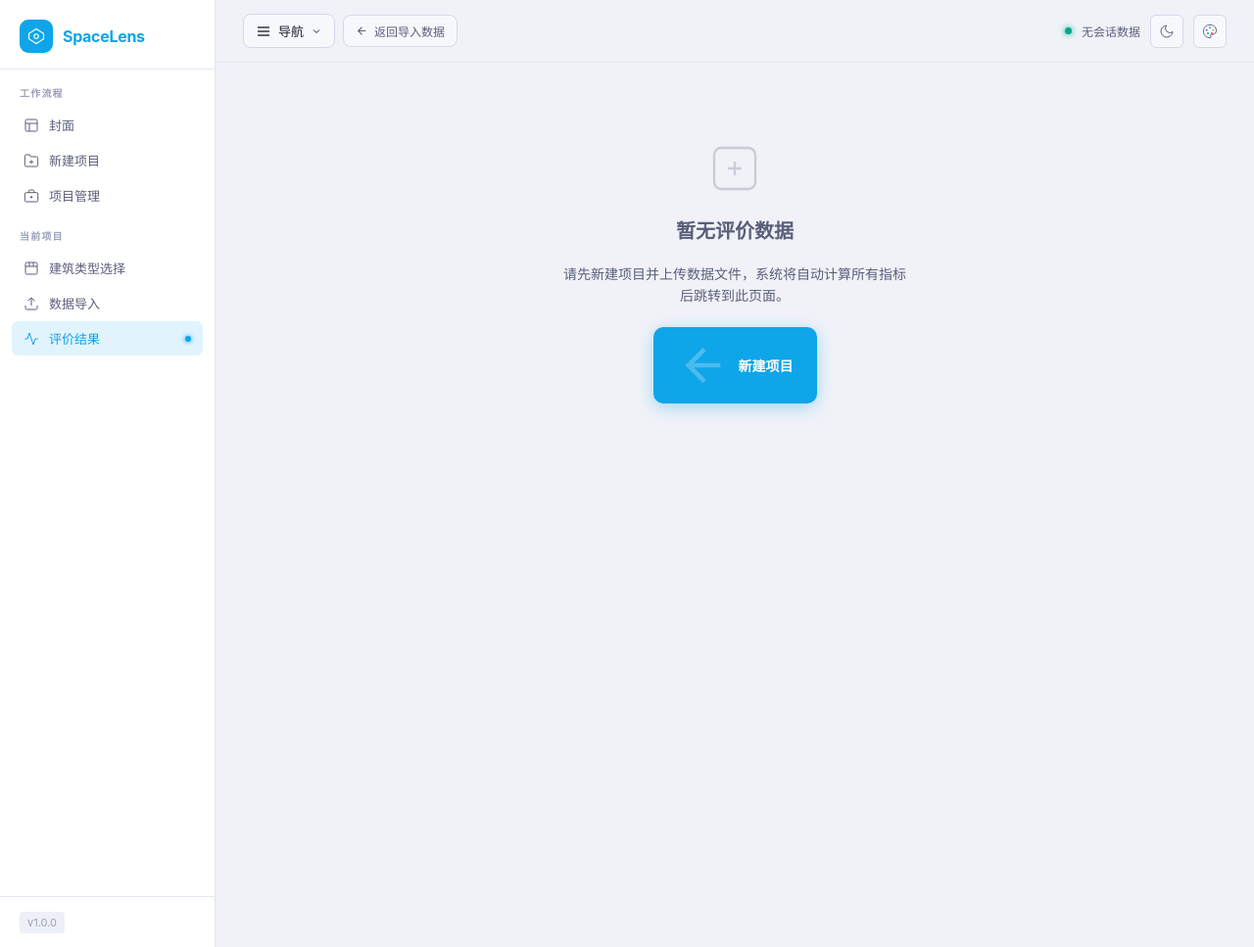
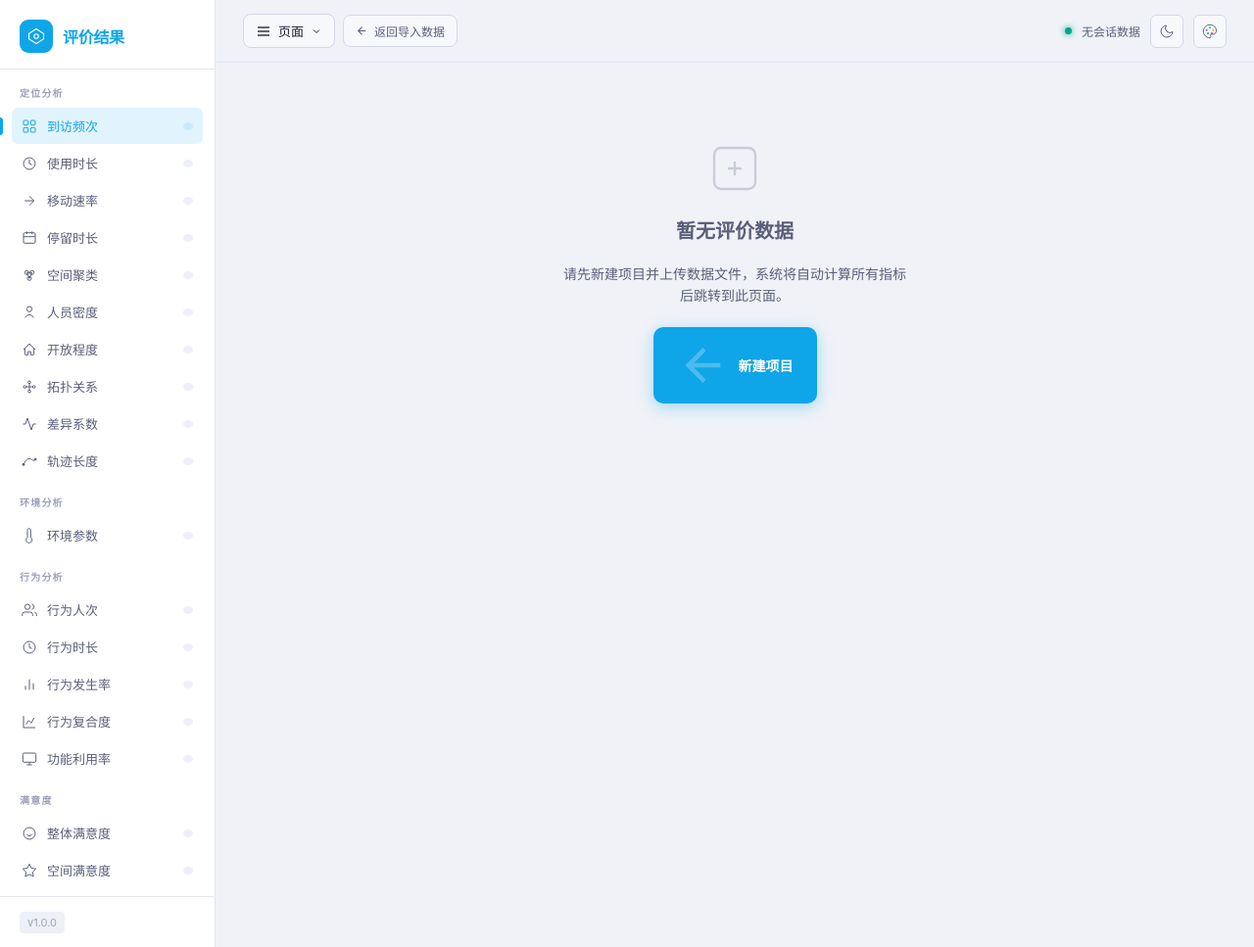
Before and after one commit to lafreniereliria/SpaceLens, a Flask app: page / in a window 1280 px wide. Shown: the whole page at 98% size. Run offline with Flask 3, Linux system fonts and the light colour scheme.

Commit message:
ui: restore sidebar as metric nav, topnav dropdown as page nav
- Sidebar: reverted back to full metric result tab list
  (定位/环境/行为/满意度 sections with status dots)
- Topbar dropdown: now shows page navigation workflow
  (封面 / 项目管理 / 建筑类型选择 / 数据导入 / 评价结果 current)
  items are <a> links with mini icons; '评价结果' is dimmed current marker
- Removed switchViewTop() — view switching only via sidebar clicks
- Cleaned switchView() to remove stale topnav-item active sync

```diff
--- a/templates/index.html
+++ b/templates/index.html
@@ -191,14 +191,16 @@
   color: var(--text-dim); text-transform: uppercase;
 }
 .topnav-item {
-  display: block; width: 100%; text-align: left;
+  display: flex; align-items: center; gap: 8px; width: 100%; text-align: left;
   padding: 7px 16px;
   font-size: 13px; color: var(--text-secondary);
   background: transparent; border: none; cursor: pointer;
+  text-decoration: none;
   transition: all 0.12s;
 }
 .topnav-item:hover { background: var(--bg-hover); color: var(--text-primary); }
 .topnav-item.active { color: var(--accent); font-weight: 500; }
+.topnav-item-current { color: var(--accent) !important; font-weight: 500; opacity: 0.75; }
 
 /* 项目管理按钮 */
 .topnav-mgr-btn {
@@ -268,70 +270,111 @@
         <circle cx="12" cy="12" r="3"/>
       </svg>
     </div>
-    <span class="logo-text"><strong>SpaceLens</strong></span>
+    <span class="logo-text"><strong>评价结果</strong></span>
   </div>
 
-  <!-- 工作流步骤导航 -->
-  <nav class="sidebar-nav workflow-nav">
-    <div class="nav-section-label">工作流程</div>
+  <nav class="sidebar-nav">
+    <!-- 定位分析 -->
+    <div class="nav-section-label">定位分析</div>
+    <button class="nav-item active" data-view="heatmap">
+      <svg class="nav-icon" viewBox="0 0 24 24" fill="none" stroke="currentColor" stroke-width="1.5"><rect x="3" y="3" width="7" height="7" rx="1"/><rect x="14" y="3" width="7" height="7" rx="1"/><rect x="3" y="14" width="7" height="7" rx="1"/><rect x="14" y="14" width="7" height="7" rx="1"/></svg>
+      <span>到访频次</span>
+      <div class="nav-badge" id="nbadge-heatmap"></div>
+    </button>
+    <button class="nav-item" data-view="usetime">
+      <svg class="nav-icon" viewBox="0 0 24 24" fill="none" stroke="currentColor" stroke-width="1.5"><circle cx="12" cy="12" r="9"/><polyline points="12 6 12 12 16 14"/></svg>
+      <span>使用时长</span>
+      <div class="nav-badge" id="nbadge-usetime"></div>
+    </button>
+    <button class="nav-item" data-view="speed">
+      <svg class="nav-icon" viewBox="0 0 24 24" fill="none" stroke="currentColor" stroke-width="1.5"><path d="M5 12h14M12 5l7 7-7 7"/></svg>
+      <span>移动速率</span>
+      <div class="nav-badge" id="nbadge-speed"></div>
+    </button>
+    <button class="nav-item" data-view="duration">
+      <svg class="nav-icon" viewBox="0 0 24 24" fill="none" stroke="currentColor" stroke-width="1.5"><rect x="3" y="4" width="18" height="16" rx="2"/><line x1="8" y1="2" x2="8" y2="6"/><line x1="16" y1="2" x2="16" y2="6"/><line x1="3" y1="10" x2="21" y2="10"/></svg>
+      <span>停留时长</span>
+      <div class="nav-badge" id="nbadge-duration"></div>
+    </button>
+    <button class="nav-item" data-view="cluster">
+      <svg class="nav-icon" viewBox="0 0 24 24" fill="none" stroke="currentColor" stroke-width="1.5"><circle cx="8" cy="8" r="3"/><circle cx="16" cy="8" r="3"/><circle cx="12" cy="17" r="3"/><line x1="8" y1="8" x2="16" y2="8"/><line x1="8" y1="8" x2="12" y2="17"/><line x1="16" y1="8" x2="12" y2="17"/></svg>
+      <span>空间聚类</span>
+      <div class="nav-badge" id="nbadge-cluster"></div>
+    </button>
+    <button class="nav-item" data-view="density">
+      <svg class="nav-icon" viewBox="0 0 24 24" fill="none" stroke="currentColor" stroke-width="1.5"><circle cx="12" cy="7" r="4"/><path d="M5.5 20a7 7 0 0113 0"/></svg>
+      <span>人员密度</span>
+      <div class="nav-badge" id="nbadge-density"></div>
+    </button>
+    <button class="nav-item" data-view="openness">
+      <svg class="nav-icon" viewBox="0 0 24 24" fill="none" stroke="currentColor" stroke-width="1.5"><path d="M3 12l9-9 9 9M5 10v9a1 1 0 001 1h4v-5h4v5h4a1 1 0 001-1v-9"/></svg>
+      <span>开放程度</span>
+      <div class="nav-badge" id="nbadge-openness"></div>
+    </button>
+    <button class="nav-item" data-view="topology">
+      <svg class="nav-icon" viewBox="0 0 24 24" fill="none" stroke="currentColor" stroke-width="1.5"><circle cx="5" cy="12" r="2"/><circle cx="19" cy="12" r="2"/><circle cx="12" cy="5" r="2"/><circle cx="12" cy="19" r="2"/><line x1="7" y1="12" x2="17" y2="12"/><line x1="12" y1="7" x2="12" y2="17"/></svg>
+      <span>拓扑关系</span>
+      <div class="nav-badge" id="nbadge-topology"></div>
+    </button>
+    <button class="nav-item" data-view="difference">
+      <svg class="nav-icon" viewBox="0 0 24 24" fill="none" stroke="currentColor" stroke-width="1.5"><polyline points="22 12 18 12 15 21 9 3 6 12 2 12"/></svg>
+      <span>差异系数</span>
+      <div class="nav-badge" id="nbadge-difference"></div>
+    </button>
+    <button class="nav-item" data-view="trajectory">
+      <svg class="nav-icon" viewBox="0 0 24 24" fill="none" stroke="currentColor" stroke-width="1.5"><path d="M3 17 C6 12 8 8 12 8 C16 8 18 14 21 9"/><circle cx="3" cy="17" r="1.5" fill="currentColor"/><circle cx="21" cy="9" r="1.5" fill="currentColor"/></svg>
+      <span>轨迹长度</span>
+      <div class="nav-badge" id="nbadge-trajectory"></div>
+    </button>
 
-    <!-- 封面 -->
-    <a class="nav-item workflow-item" href="/">
-      <svg class="nav-icon" viewBox="0 0 24 24" fill="none" stroke="currentColor" stroke-width="1.5">
-        <rect x="3" y="3" width="18" height="18" rx="2"/>
-        <path d="M3 9h18M9 21V9"/>
-      </svg>
-      <span>封面</span>
-    </a>
+    <!-- 环境分析 -->
+    <div class="nav-section-label" style="margin-top:12px">环境分析</div>
+    <button class="nav-item" data-view="environment">
+      <svg class="nav-icon" viewBox="0 0 24 24" fill="none" stroke="currentColor" stroke-width="1.5"><path d="M14 14.76V3.5a2.5 2.5 0 00-5 0v11.26a4.5 4.5 0 105 0z"/></svg>
+      <span>环境参数</span>
+      <div class="nav-badge" id="nbadge-environment"></div>
+    </button>
 
-    <!-- 新建项目 -->
-    <a class="nav-item workflow-item" href="/projects">
-      <svg class="nav-icon" viewBox="0 0 24 24" fill="none" stroke="currentColor" stroke-width="1.5">
-        <path d="M22 19a2 2 0 01-2 2H4a2 2 0 01-2-2V5a2 2 0 012-2h5l2 3h9a2 2 0 012 2z"/>
-        <line x1="12" y1="11" x2="12" y2="17"/><line x1="9" y1="14" x2="15" y2="14"/>
-      </svg>
-      <span>新建项目</span>
-    </a>
+    <!-- 行为分析 -->
+    <div class="nav-section-label" style="margin-top:12px">行为分析</div>
+    <button class="nav-item" data-view="behavior_count">
+      <svg class="nav-icon" viewBox="0 0 24 24" fill="none" stroke="currentColor" stroke-width="1.5"><path d="M17 21v-2a4 4 0 00-4-4H5a4 4 0 00-4 4v2"/><circle cx="9" cy="7" r="4"/><path d="M23 21v-2a4 4 0 00-3-3.87"/><path d="M16 3.13a4 4 0 010 7.75"/></svg>
+      <span>行为人次</span>
+      <div class="nav-badge" id="nbadge-behavior_count"></div>
+    </button>
+    <button class="nav-item" data-view="behavior_duration">
+      <svg class="nav-icon" viewBox="0 0 24 24" fill="none" stroke="currentColor" stroke-width="1.5"><circle cx="12" cy="12" r="9"/><polyline points="12 6 12 12 16 14"/></svg>
+      <span>行为时长</span>
+      <div class="nav-badge" id="nbadge-behavior_duration"></div>
+    </button>
+    <button class="nav-item" data-view="behavior_rate">
+      <svg class="nav-icon" viewBox="0 0 24 24" fill="none" stroke="currentColor" stroke-width="1.5"><line x1="18" y1="20" x2="18" y2="10"/><line x1="12" y1="20" x2="12" y2="4"/><line x1="6" y1="20" x2="6" y2="14"/></svg>
+      <span>行为发生率</span>
+      <div class="nav-badge" id="nbadge-behavior_rate"></div>
+    </button>
+    <button class="nav-item" data-view="behavior_entropy">
+      <svg class="nav-icon" viewBox="0 0 24 24" fill="none" stroke="currentColor" stroke-width="1.5"><path d="M3 3v18h18"/><path d="M7 16l4-6 4 4 4-8"/></svg>
+      <span>行为复合度</span>
+      <div class="nav-badge" id="nbadge-behavior_entropy"></div>
+    </button>
+    <button class="nav-item" data-view="utilization">
+      <svg class="nav-icon" viewBox="0 0 24 24" fill="none" stroke="currentColor" stroke-width="1.5"><rect x="2" y="3" width="20" height="14" rx="2"/><path d="M8 21h8M12 17v4"/></svg>
+      <span>功能利用率</span>
+      <div class="nav-badge" id="nbadge-utilization"></div>
+    </button>
 
-    <!-- 项目管理 -->
-    <a class="nav-item workflow-item" href="/projects">
-      <svg class="nav-icon" viewBox="0 0 24 24" fill="none" stroke="currentColor" stroke-width="1.5">
-        <rect x="2" y="7" width="20" height="14" rx="2"/>
-        <path d="M16 7V5a2 2 0 00-2-2h-4a2 2 0 00-2 2v2"/>
-        <line x1="12" y1="12" x2="12" y2="16"/><line x1="10" y1="14" x2="14" y2="14"/>
-      </svg>
-      <span>项目管理</span>
-    </a>
-
-    <div class="nav-section-label" style="margin-top:12px">当前项目</div>
-
-    <!-- 建筑类型选择 -->
-    <a class="nav-item workflow-item" href="/new_project">
-      <svg class="nav-icon" viewBox="0 0 24 24" fill="none" stroke="currentColor" stroke-width="1.5">
-        <rect x="3" y="3" width="18" height="18" rx="2"/>
-        <path d="M3 9h18M9 3v6M15 3v6"/>
-      </svg>
-      <span>建筑类型选择</span>
-    </a>
-
-    <!-- 数据导入 -->
-    <a class="nav-item workflow-item" href="/new_project">
-      <svg class="nav-icon" viewBox="0 0 24 24" fill="none" stroke="currentColor" stroke-width="1.5">
-        <path d="M21 15v4a2 2 0 01-2 2H5a2 2 0 01-2-2v-4"/>
-        <polyline points="17 8 12 3 7 8"/>
-        <line x1="12" y1="3" x2="12" y2="15"/>
-      </svg>
-      <span>数据导入</span>
-    </a>
-
-    <!-- 评价结果（当前步骤，高亮） -->
-    <div class="nav-item workflow-item workflow-current" style="cursor:default">
-      <svg class="nav-icon" viewBox="0 0 24 24" fill="none" stroke="currentColor" stroke-width="1.5">
-        <polyline points="22 12 18 12 15 21 9 3 6 12 2 12"/>
-      </svg>
-      <span>评价结果</span>
-      <div class="workflow-active-dot"></div>
-    </div>
+    <!-- 满意度 -->
+    <div class="nav-section-label" style="margin-top:12px">满意度</div>
+    <button class="nav-item" data-view="satisfaction">
+      <svg class="nav-icon" viewBox="0 0 24 24" fill="none" stroke="currentColor" stroke-width="1.5"><circle cx="12" cy="12" r="9"/><path d="M8 13s1.5 3 4 3 4-3 4-3"/><line x1="9" y1="9" x2="9.01" y2="9"/><line x1="15" y1="9" x2="15.01" y2="9"/></svg>
+      <span>整体满意度</span>
+      <div class="nav-badge" id="nbadge-satisfaction"></div>
+    </button>
+    <button class="nav-item" data-view="satisfaction_region">
+      <svg class="nav-icon" viewBox="0 0 24 24" fill="none" stroke="currentColor" stroke-width="1.5"><polygon points="12 2 15.09 8.26 22 9.27 17 14.14 18.18 21.02 12 17.77 5.82 21.02 7 14.14 2 9.27 8.91 8.26 12 2"/></svg>
+      <span>空间满意度</span>
+      <div class="nav-badge" id="nbadge-satisfaction_region"></div>
+    </button>
   </nav>
 
   <div class="sidebar-footer">
@@ -349,7 +392,7 @@
       <div class="topnav-wrap" id="topnav-wrap">
         <button class="topnav-btn" id="topnav-btn" onclick="toggleTopNav()" title="切换指标">
           <svg width="16" height="16" viewBox="0 0 24 24" fill="none" stroke="currentColor" stroke-width="2"><line x1="3" y1="6" x2="21" y2="6"/><line x1="3" y1="12" x2="21" y2="12"/><line x1="3" y1="18" x2="21" y2="18"/></svg>
-          <span id="topnav-label">导航</span>
+          <span id="topnav-label">页面</span>
           <svg class="topnav-caret" width="12" height="12" viewBox="0 0 24 24" fill="none" stroke="currentColor" stroke-width="2"><polyline points="6 9 12 15 18 9"/></svg>
         </button>
         <div class="topnav-dropdown" id="topnav-dropdown">
@@ -640,19 +683,10 @@ function switchView(viewId) {
   var panel = document.getElementById('panel-' + viewId);
   if (panel) panel.classList.add('active');
 
-  // 导航高亮
+  // 侧边栏导航高亮
   document.querySelectorAll('.nav-item[data-view]').forEach(function(b){ b.classList.remove('active'); });
   var navBtn = document.querySelector('.nav-item[data-view="' + viewId + '"]');
   if (navBtn) navBtn.classList.add('active');
-
-  // 更新下拉菜单 active 项，并更新按钮文字
-  document.querySelectorAll('.topnav-item').forEach(function(b){ b.classList.remove('active'); });
-  var tnItem = document.querySelector('.topnav-item[data-view="' + viewId + '"]');
-  if (tnItem) {
-    tnItem.classList.add('active');
-    var lbl = document.getElementById('topnav-label');
-    if (lbl) lbl.textContent = tnItem.textContent;
-  }
 
   // 环境参数特殊处理
   if (viewId === 'environment' && _sessionData) {
@@ -660,15 +694,9 @@ function switchView(viewId) {
   }
 }
 
-// ── 顶栏导航下拉控制 ──
+// ── 顶栏页面导航下拉控制 ──
 function toggleTopNav() {
-  var wrap = document.getElementById('topnav-wrap');
-  wrap.classList.toggle('open');
-}
-
-function switchViewTop(viewId) {
-  switchView(viewId);
-  document.getElementById('topnav-wrap').classList.remove('open');
+  document.getElementById('topnav-wrap').classList.toggle('open');
 }
 
 // 点击外部关闭下拉
```
